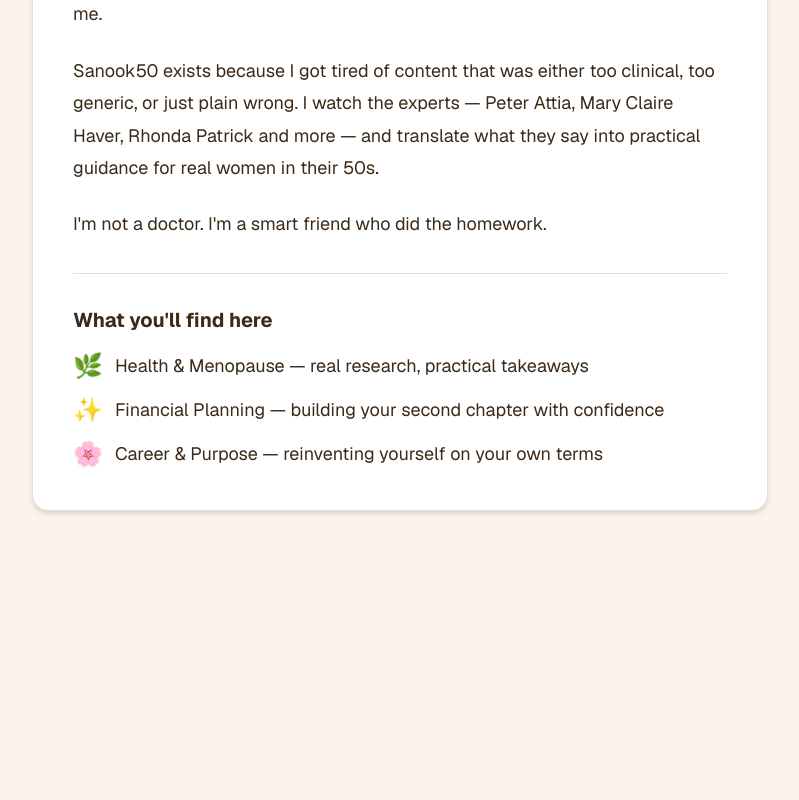
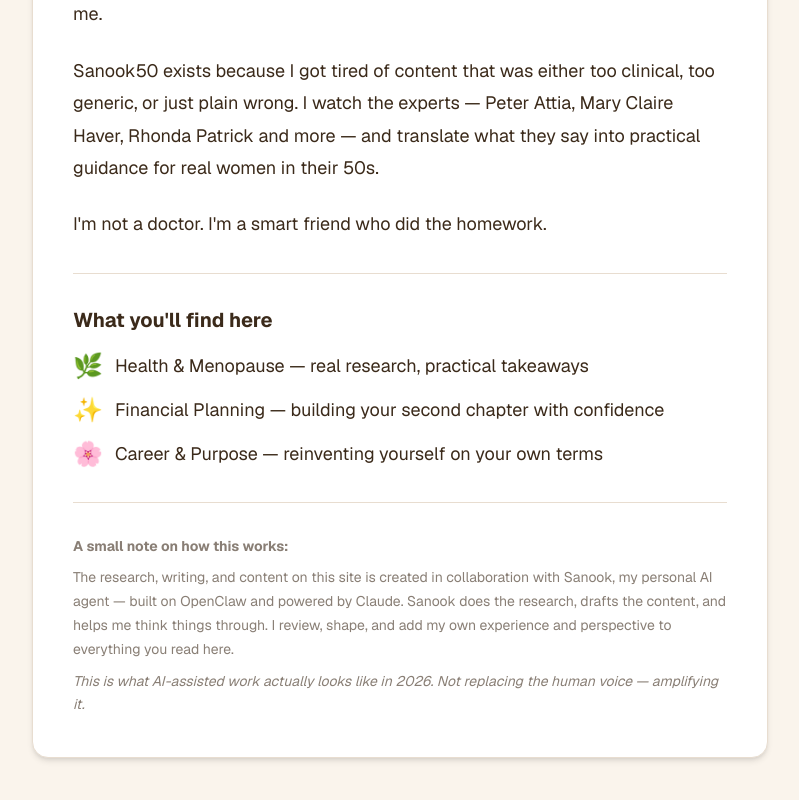
Before and after one commit to siriratkongdee/sanook50, a Next.js app: page /about in a window 1280 px wide. Shown: the part 737-1537 px from the top of the page, without its empty margins (240-1039 px from the left). Before the commit the page ends 1312 px from the top, so only its background shows below. Built offline with nearby package versions, Linux system fonts and the light colour scheme.

Commit message:
Add Sanook attribution note to About page

```diff
--- a/app/about/page.tsx
+++ b/app/about/page.tsx
@@ -40,6 +40,18 @@
               ))}
             </ul>
           </div>
+
+          <div className="mt-8 pt-8 border-t" style={{ borderColor: '#e8ddd0' }}>
+            <p className="text-sm mb-2" style={{ color: '#3B2A1A', opacity: 0.6, lineHeight: '1.7' }}>
+              <strong>A small note on how this works:</strong>
+            </p>
+            <p className="text-sm mb-2" style={{ color: '#3B2A1A', opacity: 0.6, lineHeight: '1.7' }}>
+              The research, writing, and content on this site is created in collaboration with Sanook, my personal AI agent — built on OpenClaw and powered by Claude. Sanook does the research, drafts the content, and helps me think things through. I review, shape, and add my own experience and perspective to everything you read here.
+            </p>
+            <p className="text-sm" style={{ color: '#3B2A1A', opacity: 0.6, lineHeight: '1.7', fontStyle: 'italic' }}>
+              This is what AI-assisted work actually looks like in 2026. Not replacing the human voice — amplifying it.
+            </p>
+          </div>
         </div>
       </div>
     </div>
```
